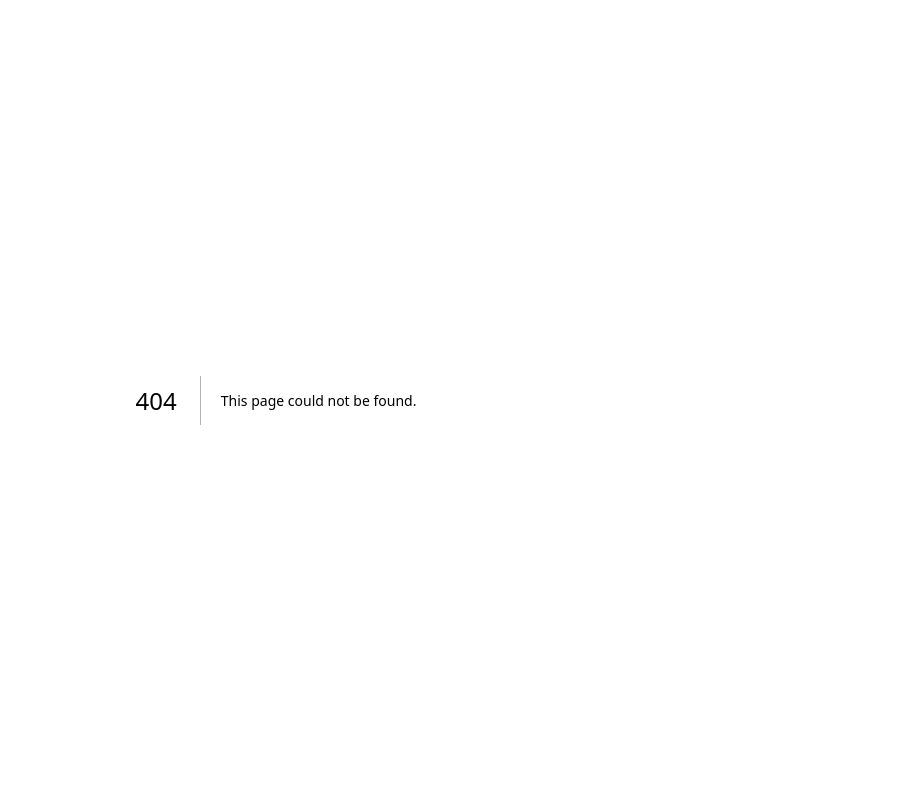
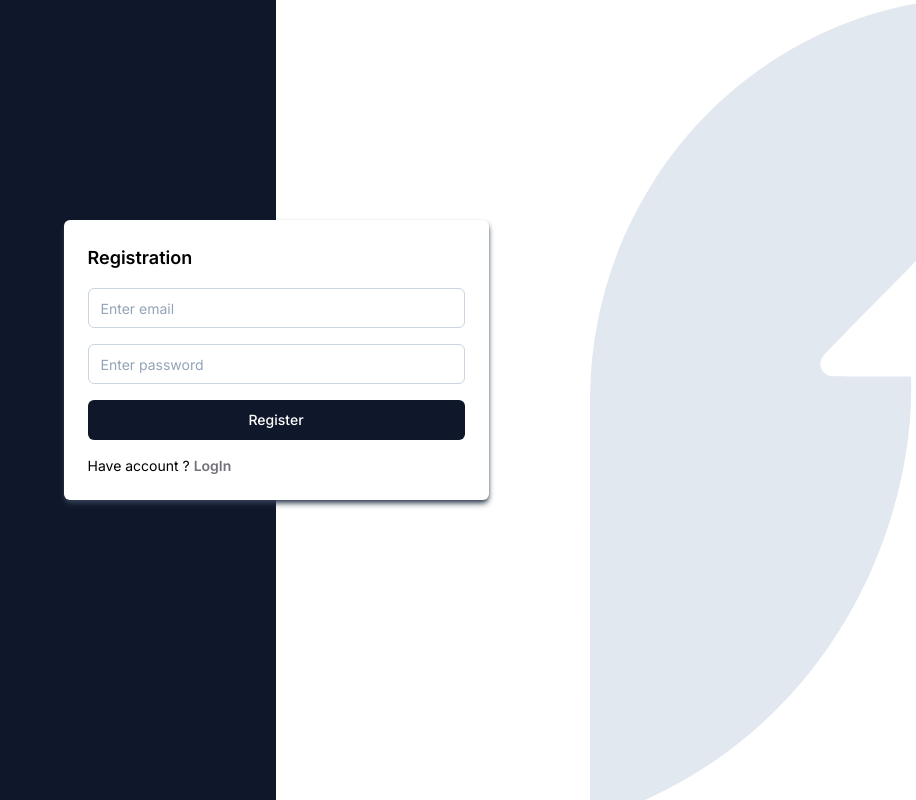
Before and after one commit to ALmazDD/sinless.dev, a Next.js app: page /register in a window 1280 px wide. Before the commit this address had no page. Shown: the whole page, without its empty margins (364-1280 px from the left). Built offline with nearby package versions, Linux system fonts and the light colour scheme.

Commit message:
register

```diff
--- a/src/components/main-nav.tsx
+++ b/src/components/main-nav.tsx
@@ -1,7 +1,6 @@
 /* This example requires Tailwind CSS v2.0+ */
 import { Disclosure, Menu, Transition } from "@headlessui/react";
-import { BellIcon, MenuIcon, XIcon } from "@heroicons/react/outline";
-import Image from "next/image";
+import { MenuIcon, XIcon } from "@heroicons/react/outline";
 import Link from "next/link";
 import { Fragment } from "react";
 
@@ -19,9 +18,15 @@ export function MainNavigation() {
               <div className="flex h-16 justify-between">
                 <div className="flex">
                   <div className="flex shrink-0 items-center text-lg font-black">
-                    SINLESS
+                    <Link href="/">SINLESS</Link>
                   </div>
                   <div className="hidden sm:ml-6 sm:flex sm:space-x-8">
+                    <Link
+                      href="/"
+                      className="inline-flex items-center border-b-2 border-transparent px-1 pt-1 text-sm font-medium text-gray-500 hover:border-gray-300 hover:text-gray-700"
+                    >
+                      Projects
+                    </Link>
                     <Link
                       href="/form"
                       className="inline-flex items-center border-b-2 border-transparent px-1 pt-1 text-sm font-medium text-gray-900"
@@ -34,17 +39,12 @@ export function MainNavigation() {
                     >
                       Google API
                     </Link>
+
                     <Link
-                      href="/"
+                      href="/login"
                       className="inline-flex items-center border-b-2 border-transparent px-1 pt-1 text-sm font-medium text-gray-500 hover:border-gray-300 hover:text-gray-700"
                     >
-                      Projects
-                    </Link>
-                    <Link
-                      href="#"
-                      className="inline-flex items-center border-b-2 border-transparent px-1 pt-1 text-sm font-medium text-gray-500 hover:border-gray-300 hover:text-gray-700"
-                    >
-                      Calendar
+                      LogIn
                     </Link>
                   </div>
                 </div>
@@ -60,7 +60,7 @@ export function MainNavigation() {
                       leaveFrom="transform opacity-100 scale-100"
                       leaveTo="transform opacity-0 scale-95"
                     >
-                      <Menu.Items className="absolute right-0 z-50 mt-2 w-48 origin-top-right rounded-md bg-white py-1 shadow-lg ring-1 ring-black ring-opacity-5 focus:outline-none">
+                      <Menu.Items className="absolute right-0 z-50 mt-2 w-48 origin-top-right rounded-md bg-white py-1 opacity-5 shadow-lg ring-1 ring-black focus:outline-none">
                         <Menu.Item>
                           {({ active }) => (
                             <Link
@@ -126,14 +126,14 @@ export function MainNavigation() {
                   href="#"
                   className="block border-l-4 border-indigo-500 bg-indigo-50 py-2 pl-3 pr-4 text-base font-medium text-indigo-700"
                 >
-                  Dashboard
+                  Contact form
                 </Disclosure.Button>
                 <Disclosure.Button
                   as="a"
                   href="#"
                   className="block border-l-4 border-transparent py-2 pl-3 pr-4 text-base font-medium text-gray-500 hover:border-gray-300 hover:bg-gray-50 hover:text-gray-700"
                 >
-                  Team
+                  Google Api
                 </Disclosure.Button>
                 <Disclosure.Button
                   as="a"
--- /dev/null
+++ b/src/pages/login.tsx
@@ -0,0 +1,112 @@
+import { zodResolver } from "@hookform/resolvers/zod";
+import Image from "next/image";
+import Link from "next/link";
+import { useState } from "react";
+import { SubmitHandler, useForm } from "react-hook-form";
+import { z } from "zod";
+import { Button } from "../components/ui/button";
+import { Input } from "../components/ui/input";
+
+const validationSchema = z.object({
+  email: z.string().min(12, { message: "Enter Email" }).email({
+    message: "Must be a valid email",
+  }),
+  password: z.string().min(8, { message: "Enter password" }),
+});
+
+type ValidationSchema = z.infer<typeof validationSchema>;
+
+export default function Login() {
+  const {
+    register,
+    handleSubmit,
+    formState: { errors },
+  } = useForm<ValidationSchema>({
+    resolver: zodResolver(validationSchema),
+  });
+  const [error, setError] = useState("");
+
+  const onSubmit = (data: ValidationSchema) => {
+    console.log(data);
+  };
+  return (
+    <>
+      <form onSubmit={handleSubmit(onSubmit)}>
+        <div className="h-screen bg-auth bg-cover bg-center bg-no-repeat">
+          <div className="m-auto flex max-w-[90%] items-end justify-between gap-4 pt-20 lg:justify-start" />
+
+          <div className="flex h-[55%] items-center justify-center md:h-[70%]">
+            <div className="flex flex-col gap-4 rounded-md bg-white p-6 shadow-md shadow-slate-700 md:w-[425px]">
+              <h1 className="text-xs font-semibold md:text-lg">LogIn</h1>
+              <Input
+                id="email"
+                type="email"
+                autoComplete="email"
+                className="text-xs md:text-sm"
+                placeholder="Enter email"
+                {...register("email")}
+              />
+              {errors.email && (
+                <p className="py-0 text-xs text-red-500">
+                  {errors.email.message}
+                </p>
+              )}
+              <Input
+                id="password"
+                type="password"
+                autoComplete="current-password"
+                className="text-xs md:text-sm"
+                placeholder="Enter password"
+                {...register("password")}
+              />
+              {errors.password && (
+                <p className="text-xs text-red-500">
+                  {errors.password.message}
+                </p>
+              )}
+              <p className="text-xs text-red-500">{error}</p>
+              <Link href="/recovery" className="w-fit">
+                <p className="text-sm font-semibold text-zinc-500 hover:underline">
+                  Forgot password?
+                </p>
+              </Link>
+
+              <div className="flex flex-col gap-4 ">
+                <Button
+                  onSubmit={handleSubmit(onSubmit)}
+                  type="submit"
+                  className="min-w-full bg-slate-900 text-xs hover:bg-slate-700 md:text-sm"
+                >
+                  LogIn
+                </Button>
+
+                {/* <Link href="../profiles/user/create">
+                  <Button
+                    onSubmit={handleSubmit(onSubmit)}
+                    type="submit"
+                    className="flex min-w-full items-center gap-2 text-xs md:text-sm"
+                    variant="outline"
+                  >
+                    <Image
+                      src={Google}
+                      height={24}
+                      width={24}
+                      alt="google login"
+                    />
+                    Войти c Google
+                  </Button>
+                </Link> */}
+                <p className="text-sm">
+                  Все еще не участник?{" "}
+                  <span className="font-semibold text-zinc-500 hover:underline">
+                    <Link href="/register">Sign up</Link>
+                  </span>
+                </p>
+              </div>
+            </div>
+          </div>
+        </div>
+      </form>
+    </>
+  );
+}
--- /dev/null
+++ b/src/pages/recovery.tsx
@@ -0,0 +1,70 @@
+import { zodResolver } from "@hookform/resolvers/zod";
+import Image from "next/image";
+import Link from "next/link";
+import { SubmitHandler, useForm } from "react-hook-form";
+import { z } from "zod";
+import { Button } from "../components/ui/button";
+import { Input } from "../components/ui/input";
+
+const validationSchema = z.object({
+  email: z.string().min(7, { message: "Email is required" }).email({
+    message: "Must be a valid email",
+  }),
+  password: z.string().min(7, { message: "Password is required" }),
+});
+
+type ValidationSchema = z.infer<typeof validationSchema>;
+
+export default function Recovery() {
+  const {
+    register,
+    handleSubmit,
+    formState: { errors },
+  } = useForm<ValidationSchema>({
+    resolver: zodResolver(validationSchema),
+  });
+
+  const onSubmit: SubmitHandler<ValidationSchema> = (data) => console.log(data);
+
+  return (
+    <>
+      <form onSubmit={handleSubmit(onSubmit)}>
+        <div className="h-screen bg-auth bg-cover bg-center bg-no-repeat">
+          <div className="m-auto flex max-w-[90%] items-end justify-between gap-4 pt-20 lg:justify-start" />
+
+          <div className="flex h-[55%] items-center justify-center md:h-[70%]">
+            <div className="flex flex-col gap-4 rounded-md bg-white p-6 shadow-md shadow-slate-700 md:w-[425px]">
+              <h1 className="text-xs font-semibold md:text-lg">
+                Request new password
+              </h1>
+              <Input
+                id="email"
+                type="email"
+                autoComplete="email"
+                required
+                className="text-xs md:text-sm"
+                placeholder="Enter email"
+                {...register("email")}
+              />
+              {errors.email && (
+                <p className="mt-2 text-xs text-red-500">
+                  {errors.email.message}
+                </p>
+              )}
+
+              <div className="flex flex-col gap-4 ">
+                <Button
+                  onSubmit={handleSubmit(onSubmit)}
+                  type="submit"
+                  className="min-w-full bg-slate-900 text-xs hover:bg-slate-700 md:text-sm"
+                >
+                  Request password
+                </Button>
+              </div>
+            </div>
+          </div>
+        </div>
+      </form>
+    </>
+  );
+}
--- /dev/null
+++ b/src/pages/register.tsx
@@ -0,0 +1,93 @@
+import { zodResolver } from "@hookform/resolvers/zod";
+import Image from "next/image";
+import Link from "next/link";
+import { useState } from "react";
+import { SubmitHandler, useForm } from "react-hook-form";
+import { z } from "zod";
+import { Button } from "../components/ui/button";
+import { Input } from "../components/ui/input";
+
+const validationSchema = z.object({
+  email: z.string().min(7, { message: "Email is required" }).email({
+    message: "Must be a valid email",
+  }),
+  password: z.string().min(7, { message: "Password is required" }),
+});
+
+type ValidationSchema = z.infer<typeof validationSchema>;
+
+export default function Register() {
+  const {
+    register,
+    handleSubmit,
+    formState: { errors },
+  } = useForm<ValidationSchema>({
+    resolver: zodResolver(validationSchema),
+  });
+  const [error, setError] = useState("");
+
+  const onSubmit = async (data: ValidationSchema) => {
+    console.log(data);
+  };
+
+  return (
+    <>
+      <form onSubmit={handleSubmit(onSubmit)}>
+        <div className="h-screen bg-auth bg-cover bg-center bg-no-repeat">
+          <div className="m-auto flex max-w-[90%] items-end justify-between gap-4 pt-20 lg:justify-start" />
+
+          <div className="flex h-[55%] items-center justify-center md:h-[70%]">
+            <div className="flex flex-col gap-4 rounded-md bg-white p-6 shadow-md shadow-slate-700 md:w-[425px]">
+              <h1 className="text-xs font-semibold md:text-lg">Registration</h1>
+              <Input
+                id="email"
+                type="email"
+                autoComplete="email"
+                required
+                className="text-xs md:text-sm"
+                placeholder="Enter email"
+                {...register("email")}
+              />
+              {errors.email && (
+                <p className="mt-2 text-xs text-red-500">
+                  {errors.email.message}
+                </p>
+              )}
+              <Input
+                id="password"
+                type="password"
+                required
+                autoComplete="current-password"
+                className="text-xs md:text-sm"
+                placeholder="Enter password"
+                {...register("password")}
+              />
+              {errors.password && (
+                <p className="mt-2 text-xs text-red-500">
+                  {errors.password.message}
+                </p>
+              )}
+
+              <div className="flex flex-col gap-4 ">
+                <Button
+                  onSubmit={handleSubmit(onSubmit)}
+                  type="submit"
+                  className="min-w-full bg-slate-900 text-xs hover:bg-slate-700 md:text-sm"
+                >
+                  Register
+                </Button>
+
+                <p className="text-sm">
+                  Have account ?{" "}
+                  <span className="font-semibold text-zinc-500 hover:underline">
+                    <Link href="/login ">LogIn</Link>
+                  </span>
+                </p>
+              </div>
+            </div>
+          </div>
+        </div>
+      </form>
+    </>
+  );
+}
```
Also changed, not shown: src/assets/auth.svg (added), 1 other file (tests, documents, lock files or other folders).
